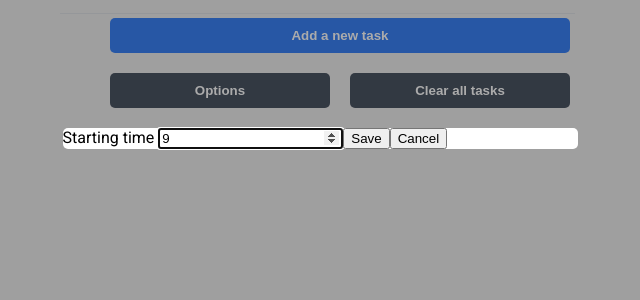
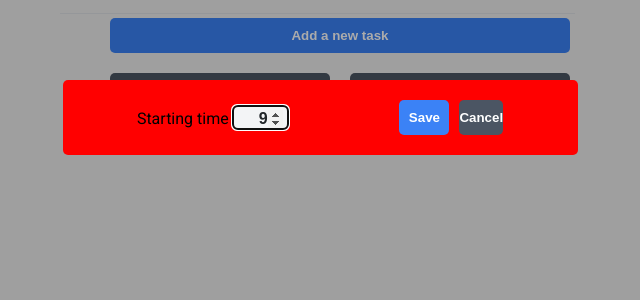
Before and after one commit to dcrescimbeni/todo-less, a React (Create React App) app: page / in a window 1280 px wide. Both pictures are taken after a click on the button "Options". Shown: the top 300 px of the page, without its empty margins (320-960 px from the left). Built offline with nearby package versions, Linux system fonts and the light colour scheme.

Commit message:
Working on styling configuration dialog modal

```diff
--- a/src/AddItem/AddItem.css
+++ b/src/AddItem/AddItem.css
@@ -12,7 +12,7 @@
   flex-basis: clamp(250px, 100%, 515px);
   padding: 0px;
   margin: 0px;
-  margin-top: 10%;
+  margin-top: 10vh;
   margin-bottom: auto;
   border-radius: 5px;
 }
--- /dev/null
+++ b/src/ConfigDialog/ConfigDialog.css
@@ -0,0 +1,3 @@
+.configModal {
+  background-color: red;
+}
--- a/src/ConfigDialog/ConfigDialog.js
+++ b/src/ConfigDialog/ConfigDialog.js
@@ -1,6 +1,8 @@
-import { useState, useEffect } from 'react';
+import { useState } from 'react';
 import { Dialog } from '@reach/dialog';
 import '@reach/dialog/styles.css';
+import styled from 'styled-components';
+import './ConfigDialog.css';
 
 export default function ConfigDialog({
   showConfigDialog,
@@ -44,20 +46,86 @@ export default function ConfigDialog({
       isOpen={showConfigDialog}
       onDismiss={closeAndCancel}
       aria-label="Configuration options dialog"
+      className={'configModal'}
     >
+      <Wrapper>
+        <InputWrapper>
           Starting time{' '}
-      <input
+          <InputStartingTime
             type="number"
             name="startingTimeInput"
             id="startingTimeInput"
             value={newStartingTime}
             onChange={(e) => setNewStartingTime(parseInt(e.target.value))}
-      />
-      <input type="button" value="Save" onClick={closeAndSave} />
-      <input type="button" value="Cancel" onClick={closeAndCancel} />
+          ></InputStartingTime>
+        </InputWrapper>
+        <ButtonsWrapper>
+          <SaveButton
+            type="button"
+            value="Save"
+            onClick={closeAndSave}
+          ></SaveButton>
+          <CancelButton
+            type="button"
+            value="Cancel"
+            onClick={closeAndCancel}
+          ></CancelButton>
           {errorArray.map((value) => {
             return <p>{value}</p>;
           })}
+        </ButtonsWrapper>
+      </Wrapper>
     </Dialog>
   );
 }
+
+const Wrapper = styled.div`
+  padding: 20px;
+  display: flex;
+  align-items: center;
+  justify-content: space-around;
+`;
+
+// Input
+
+const InputWrapper = styled.div``;
+
+const InputStartingTime = styled.input`
+  font-weight: bold;
+  font-size: 16px;
+  color: #212529;
+  width: 3rem;
+  border: 0px;
+  border-radius: 5px;
+  text-align: right;
+  padding-top: 4px;
+  padding-right: 5px;
+  margin-right: 3px;
+  background-color: #f3f4f6;
+`;
+
+// Buttons
+
+const ButtonsWrapper = styled.div``;
+
+const SaveButton = styled.input`
+  background: #3b82f6;
+  color: white;
+  font-weight: bold;
+  border: 0px;
+  border-radius: 5px;
+  margin-right: 5px;
+  padding: 10px 0px;
+  width: 50px;
+`;
+
+const CancelButton = styled.input`
+  background: #4b5563;
+  color: white;
+  font-weight: bold;
+  border: 0px;
+  border-radius: 5px;
+  margin-left: 5px;
+  padding: 10px 0px;
+  flex: 50px;
+`;
```
Lines whose indentation alone changed are shown as unchanged.
